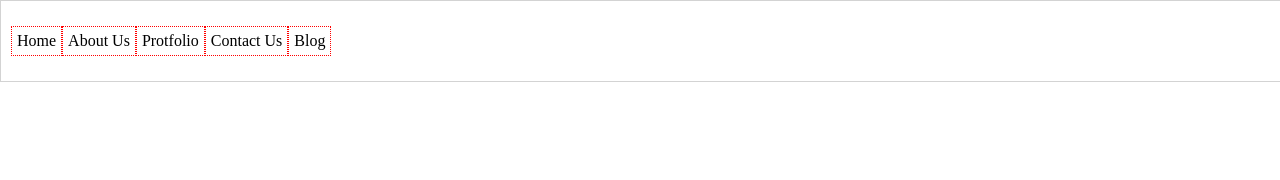
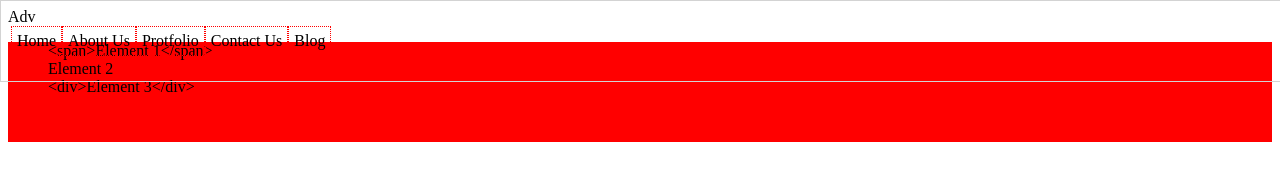
Before and after one commit to anddrews/test-it, a website: page src/index.html in a window 1280 px wide. Drawn offline with nearby package versions, Linux system fonts and the light colour scheme; files that its build step writes are made by us from their sources.

Commit message:
js work with dom

```diff
--- a/src/index.html
+++ b/src/index.html
@@ -4,10 +4,11 @@
     <meta charset="UTF-8">
     <meta name="viewport" content="width=device-width, initial-scale=1">
     <link rel="stylesheet" href="./css/main.css">
+    <title>JS menu</title>
     <script src="./js/main.js" defer></script>
-    <title>JS menu</title>
   </head>
   <body>
+    <div id="advertisment"></div>
    <header class="header">
      <div class="burger-opener">
        X
--- a/src/js/main.js
+++ b/src/js/main.js
@@ -7,3 +7,46 @@ function clickHandler(event) {
 }
 
 opener.addEventListener('click', clickHandler);
+
+
+var ul = document.createElement('ul');
+var li1 = document.createElement('li');
+var li2 = document.createElement('li');
+var li3 = document.createElement('li');
+
+var scr = document.createElement('script');
+scr.innerText = 'alert("Hello world")'
+
+ul.classList.add('menu');
+ul.classList.remove('wwwmenu2');
+// ul.classList.toggle('menu');
+ul.classList.contains('menu');
+ul.style.backgroundColor = 'red';
+ul.style.height = '100px';
+
+
+li1.innerText = '<span>Element 1</span>';
+li2.innerHTML = '<span>Element 2</span>';
+li3.textContent = '<div>Element 3</div>';
+
+
+var lis = [li1, li2, li3];
+
+var fragment = document.createDocumentFragment();
+
+for (let i = 0; i < 3; i++) {
+    fragment.append(lis[i]);
+}
+
+// ul.appendChild(fragment);
+ul.append(...lis);
+
+var parent = document.querySelector('body');
+
+parent.appendChild(ul);
+console.log(ul.offsetHeight);
+
+var newNode = document.createElement('div');
+newNode.innerText = 'Adv';
+var adv = document.querySelector('#advertisment');
+parent.replaceChild(newNode, adv);
--- a/src/main.scss
+++ b/src/main.scss
@@ -56,3 +56,7 @@
     margin: 7px;
   }
 }
+
+.menu {
+  list-style: none;
+}
```
